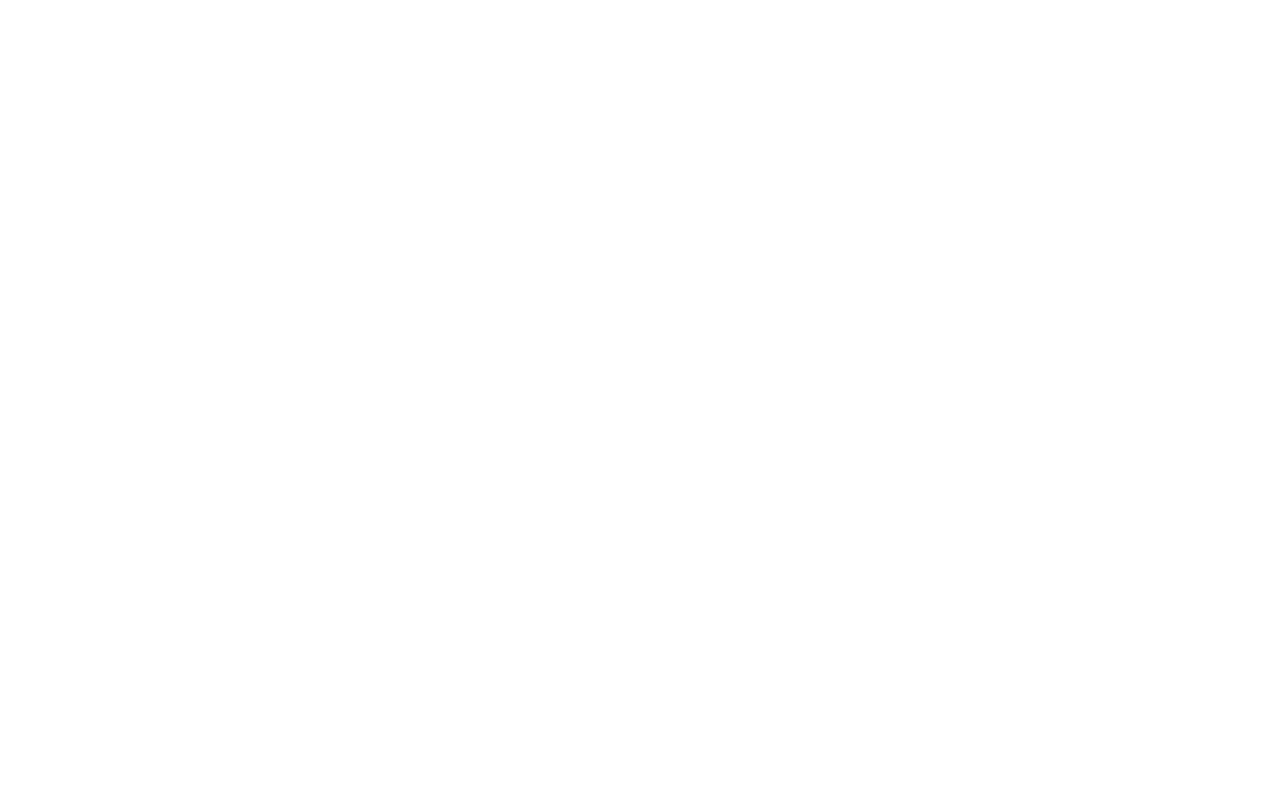
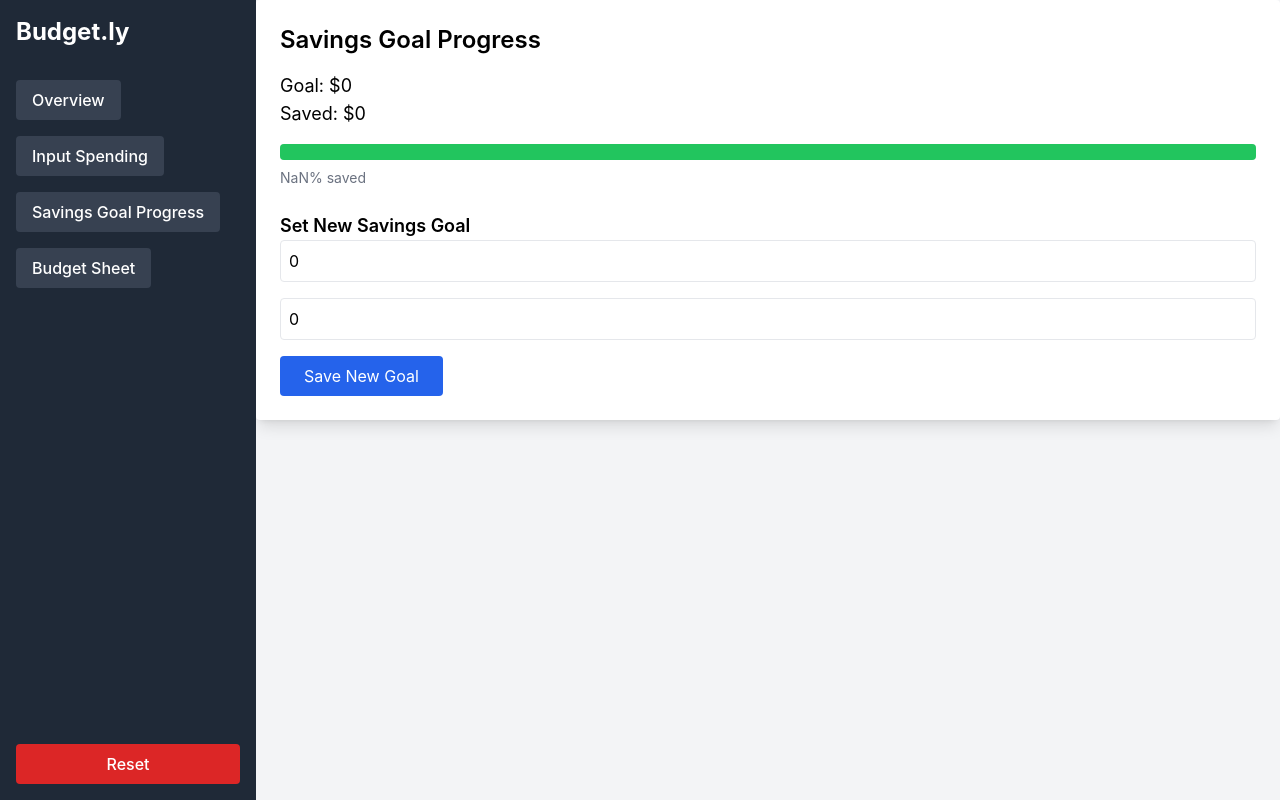
Before and after one commit to SarahMendoza/CS5319-Final-Project-Group-9-Mendoza-Kersen-Ogunrinde, a React (Create React App) app in the folder Unselected/: page /savings-goal in a window 1280 px wide. Before the commit this address had no page. Built offline with nearby package versions, Linux system fonts and the light colour scheme; no server answers.

Commit message:
Implementation 1 working

```diff
--- a/Unselected/src/App.js
+++ b/Unselected/src/App.js
@@ -4,8 +4,8 @@ import Home from './components/Home.tsx';
 import Sheet from './components/Sheet.tsx'
 import Budget from './components/Budget.tsx'
 import StartPage from './components/StartPage.tsx';
+import SavingsGoalProgress from './components/SavingsGoalProgress.tsx';
 import { BrowserRouter as Router, Routes, Route } from 'react-router-dom';
-// import { useState } from 'react';
 
 //test pushing to main
 function App() {
@@ -17,6 +17,7 @@ function App() {
         <Route path="/" element={<StartPage />} />
         <Route path="/overview" element={<Home />} />
         <Route path="/sheet" element={<Sheet />} />
+        <Route path="/savings-goal" element={<SavingsGoalProgress />} />
         <Route path="/budget" element={<Budget />} />
       </Routes>
     </Router>
--- a/Unselected/src/components/Home.tsx
+++ b/Unselected/src/components/Home.tsx
@@ -1,20 +1,15 @@
 import React from 'react';
 import Sidebar from './Sidebar.tsx';
-import Categories from './Categories.tsx';
 import MainBudget from './MainBudget.tsx';
 
 const Home = () => {
-  // Retrieve the username from localStorage
-  const name = localStorage.getItem('username') || 'Guest';
-
   return (
     <div className="flex h-screen">
       <Sidebar />
-
       <div className="flex-1 bg-gray-100 overflow-y-auto">
         {/* Header */}
         <div className="h-48 bg-gray-500 text-white shadow-lg py-8 flex flex-col items-center justify-center">
-          <h1 className="text-5xl font-semibold">Hello, {name}!</h1>
+          <h1 className="text-5xl font-semibold">Hello, {localStorage.getItem('username') || 'Guest'}!</h1>
           <p className="mt-4 text-3xl text-gray-200">
             Here's your financial report for the month
           </p>
--- /dev/null
+++ b/Unselected/src/components/SavingsGoalProgress.tsx
@@ -0,0 +1,99 @@
+import React, { useState, useEffect } from 'react';
+import Sidebar from './Sidebar.tsx';
+
+const SavingsGoalProgress = () => {
+  const [goalAmount, setGoalAmount] = useState(0);
+  const [savedAmount, setSavedAmount] = useState(0);
+  const [newGoalAmount, setNewGoalAmount] = useState(0);
+  const [newSavedAmount, setNewSavedAmount] = useState(0);
+
+  // Fetch the current goal and progress from your API or static data
+  useEffect(() => {
+    fetch('http://127.0.0.1:5000/savings-goal', {
+      method: 'GET',
+      headers: { 'Content-Type': 'application/json' },
+    })
+      .then((res) => res.json())
+      .then((data) => {
+        setGoalAmount(data.goalAmount);
+        setSavedAmount(data.savedAmount);
+      })
+      .catch((err) => console.error('Error fetching savings goal:', err));
+  }, []);
+
+  // Handle the submission of a new savings goal
+  const handleSaveGoal = () => {
+    fetch('http://127.0.0.1:5000/savings-goal', {
+      method: 'POST',
+      headers: { 'Content-Type': 'application/json' },
+      body: JSON.stringify({
+        goalAmount: newGoalAmount,
+        savedAmount: newSavedAmount,
+      }),
+    })
+      .then((res) => res.json())
+      .then((data) => {
+        setGoalAmount(newGoalAmount);
+        setSavedAmount(newSavedAmount);
+        alert('Savings goal set successfully!');
+      })
+      .catch((err) => {
+        console.error('Error setting savings goal:', err);
+        alert('Failed to set savings goal');
+      });
+  };
+
+  const progress = (savedAmount / goalAmount) * 100;
+
+  return (
+    <div className="flex h-screen">
+      <Sidebar />  {/* Add Sidebar here */}
+
+      <div className="flex-1 bg-gray-100 overflow-y-auto">
+        <div className="p-6 bg-white rounded shadow-lg">
+          <h3 className="text-2xl font-semibold mb-4">Savings Goal Progress</h3>
+          <div className="mb-4">
+            <p className="text-lg">Goal: ${goalAmount}</p>
+            <p className="text-lg">Saved: ${savedAmount}</p>
+          </div>
+
+          {/* Progress Bar */}
+          <div className="w-full bg-gray-200 h-4 rounded mb-2">
+            <div
+              className="h-4 bg-green-500 rounded"
+              style={{ width: `${Math.min(progress, 100)}%` }}
+            ></div>
+          </div>
+
+          <p className="text-sm text-gray-500">{Math.round(progress)}% saved</p>
+
+          <div className="mt-6">
+            <h4 className="text-lg font-semibold">Set New Savings Goal</h4>
+            <input
+              type="number"
+              placeholder="Enter new goal amount"
+              className="w-full p-2 border rounded mb-4"
+              value={newGoalAmount}
+              onChange={(e) => setNewGoalAmount(parseFloat(e.target.value))}
+            />
+            <input
+              type="number"
+              placeholder="Enter saved amount"
+              className="w-full p-2 border rounded mb-4"
+              value={newSavedAmount}
+              onChange={(e) => setNewSavedAmount(parseFloat(e.target.value))}
+            />
+            <button
+              onClick={handleSaveGoal}
+              className="bg-blue-600 text-white px-6 py-2 rounded hover:bg-blue-700"
+            >
+              Save New Goal
+            </button>
+          </div>
+        </div>
+      </div>
+    </div>
+  );
+};
+
+export default SavingsGoalProgress;
--- a/Unselected/src/components/Sidebar.tsx
+++ b/Unselected/src/components/Sidebar.tsx
@@ -12,9 +12,9 @@ const Sidebar = () => {
     navigate('/sheet');
   }
 
-  const handleGoal = () => {
-    navigate('/goal');
-  }
+  const handleSavingsGoal = () => {
+    navigate('/savings-goal');
+  };
 
   const handleSheet = () => {
     navigate('/budget')
@@ -55,6 +55,12 @@ const Sidebar = () => {
           Input Spending
         </button>
         <button
+          className="bg-gray-700 hover:bg-gray-600 text-white font-medium py-2 px-4 rounded mb-4 text-left"
+          onClick={handleSavingsGoal}
+        >
+          Savings Goal Progress
+        </button>
+        <button
           className="bg-gray-700 hover:bg-gray-600 text-white font-medium py-2 px-4 rounded text-left"
           onClick={handleSheet}
         >
```
Also changed, not shown: 1 other file (tests, documents, lock files or other folders).
